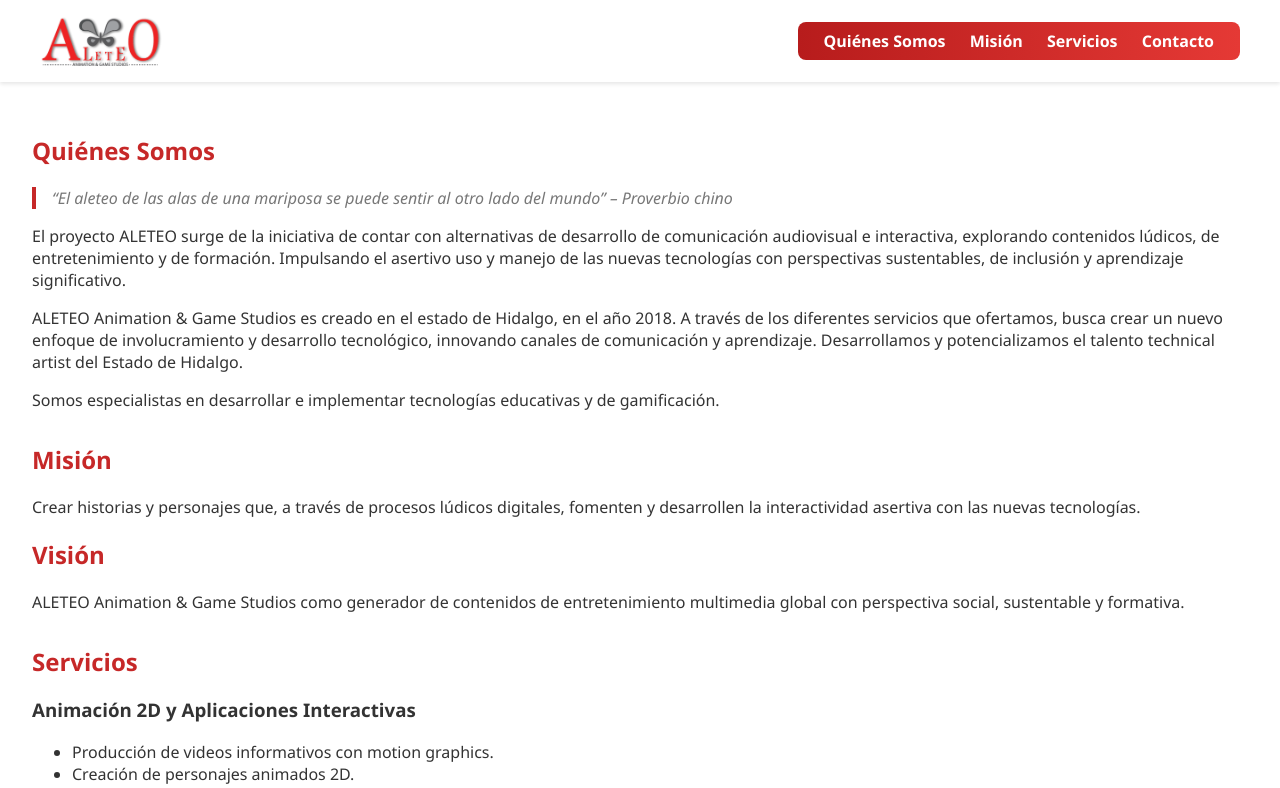
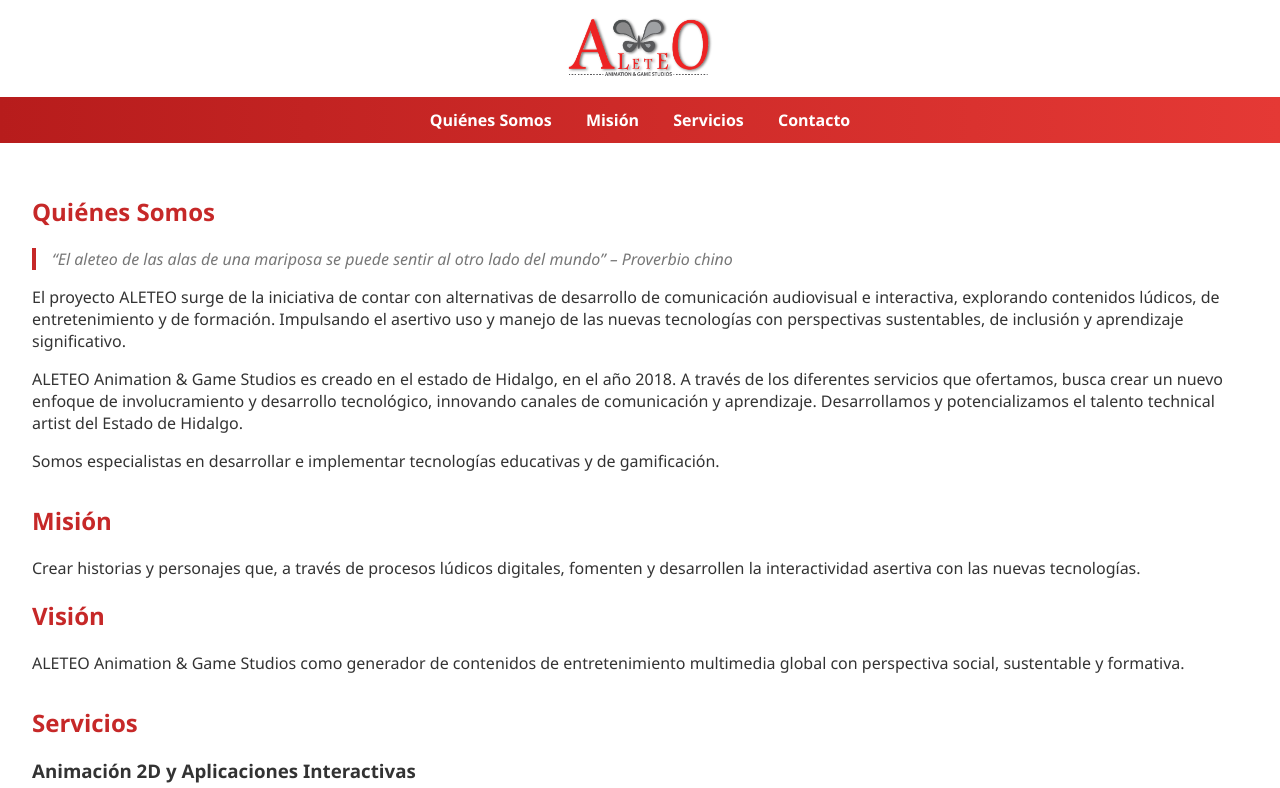
Before and after one commit to AleteoStudios/aleteostudios.github.io, a plain HTML site: page index.html in a window 1280 px wide. Shown: the top 788 px of the page. Drawn offline with Linux system fonts and the light colour scheme.

Commit message:
Add files via upload
Update icon and header

```diff
--- a/index.html
+++ b/index.html
@@ -1,4 +1,3 @@
-
 <!DOCTYPE html>
 <html lang="es">
 <head>
@@ -6,19 +5,19 @@
   <meta name="viewport" content="width=device-width, initial-scale=1.0"/>
   <title>Aleteo Studios</title>
   <link rel="stylesheet" href="style.css" />
+  <link rel="icon" type="image/png" href="favicon.png"/>
 </head>
 <body>
-  <header>
-    <div class="header-content">
-      <img src="logo.png" alt="Logo Aleteo Studios" class="logo" />
-      <nav>
-        <a href="#about">Quiénes Somos</a>
-        <a href="#mission">Misión</a>
-        <a href="#services">Servicios</a>
-        <a href="#contact">Contacto</a>
-      </nav>
-    </div>
+  <header class="header-logo-only">
+    <img src="logo.png" alt="Logo Aleteo Studios" class="logo" />
   </header>
+
+  <nav class="main-nav">
+    <a href="#about">Quiénes Somos</a>
+    <a href="#mission">Misión</a>
+    <a href="#services">Servicios</a>
+    <a href="#contact">Contacto</a>
+  </nav>
 
   <main>
     <section id="about">
@@ -63,13 +62,13 @@
     <section id="contact">
       <h2>Contacto</h2>
       <p><strong>L.D.G. Gilberto José López de la Mora</strong></p>
-      <p>Cel: (045) 771 219 72 75</p>
+      <p>Cel: 771 219 72 75</p>
       <p>Email: <a href="mailto:aleteostudios@gmail.com">aleteostudios@gmail.com</a></p>
       <p>Dirección: Cementeros #29 Col CTM, Mineral de la Reforma, Hgo.</p>
       <div class="social-links">
-        <a href="#">Instagram</a>
-        <a href="#">TikTok</a>
-        <a href="#">YouTube</a>
+        <a href="https://www.facebook.com/profile.php?id=100095733572561" target="_blank">Facebook</a>
+        <a href="https://www.instagram.com/aleteostudios/" target="_blank">Instagram</a>
+        <a href="https://vimeo.com/user98200171" target="_blank">Vimeo</a>
       </div>
     </section>
   </main>
--- a/style.css
+++ b/style.css
@@ -1,34 +1,25 @@
-
 body {
   margin: 0;
   font-family: 'Segoe UI', sans-serif;
   background-color: white;
   color: #333;
 }
-header {
+.header-logo-only {
   background-color: white;
-  padding: 1rem 0;
-  box-shadow: 0 2px 4px rgba(0,0,0,0.1);
-}
-.header-content {
-  display: flex;
-  align-items: center;
-  justify-content: space-between;
-  max-width: 1200px;
-  margin: 0 auto;
-  padding: 0 2rem;
+  text-align: center;
+  padding: 1rem;
 }
 .logo {
-  height: 50px;
+  height: 60px;
 }
-nav {
+.main-nav {
   background: linear-gradient(90deg, #b71c1c, #e53935);
-  padding: 0.5rem 1rem;
-  border-radius: 8px;
+  padding: 0.75rem 1rem;
+  text-align: center;
 }
-nav a {
+.main-nav a {
   color: white;
-  margin: 0 10px;
+  margin: 0 15px;
   text-decoration: none;
   font-weight: bold;
 }
```
Also changed, not shown: favicon.png.jpg (added).
